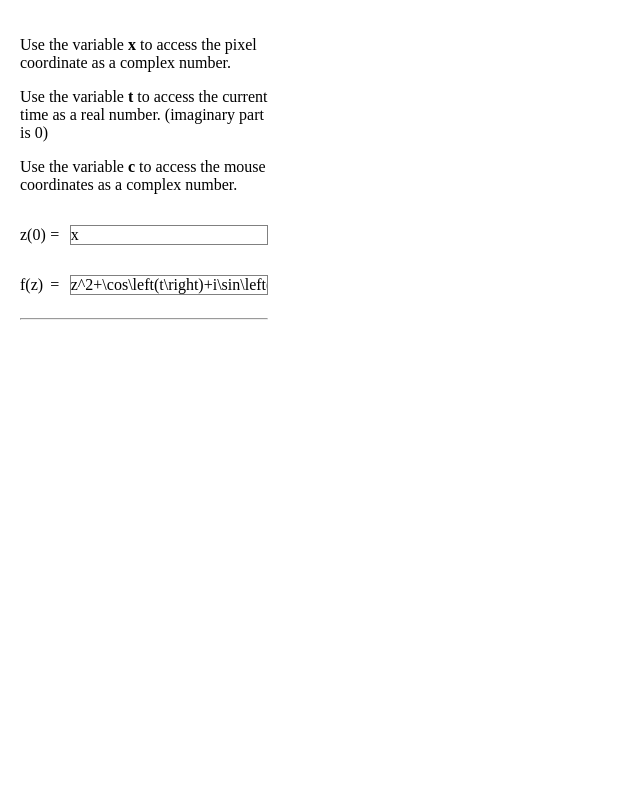
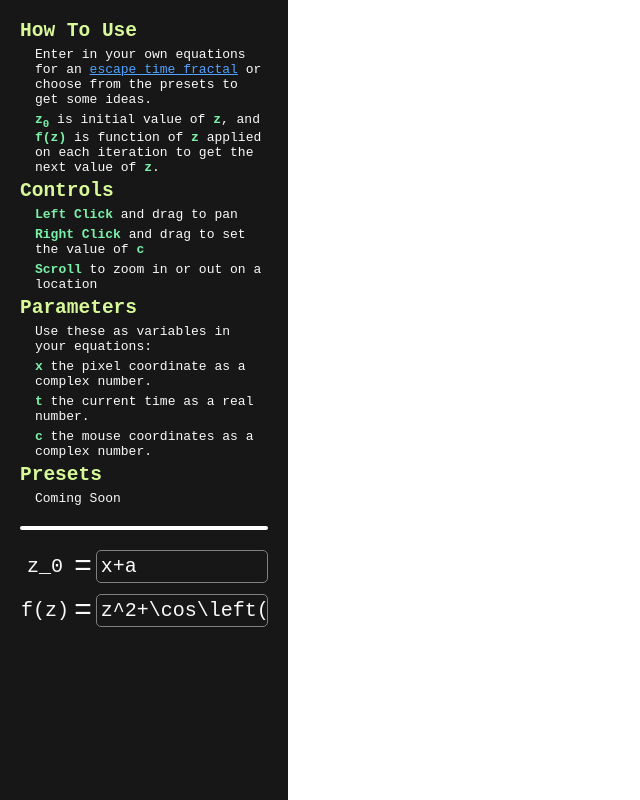
Before and after one commit to tvumcc/fractal-desmos, a website built with Vite: page index.html in a window 1280 px wide. Shown: the whole page, without its empty margins (0-640 px from the left). Built offline with nearby package versions, Linux system fonts and the light colour scheme.

Commit message:
gui overhaul

```diff
--- a/index.html
+++ b/index.html
@@ -3,41 +3,6 @@
   <head>
     <meta charset="UTF-8" />
     <title>Fractal Desmos</title>
-  </head>
-  <body>
-    <div class="main-container">
-      <div class="side-panel">
-        <p>Use the variable <b>x</b> to access the pixel coordinate as a complex number.</p>
-        <p>Use the variable <b>t</b> to access the current time as a real number. (imaginary part is 0)</p>
-        <p>Use the variable <b>c</b> to access the mouse coordinates as a complex number.</p>
-
-        <div class="entry">
-          <p class="equation-indicator">
-            z(0)
-          </p>
-          <p class="equals">=</p>
-          <p class="equation-entry">
-            <span id="z0">x</span>
-          </p>
-        </div>
-        <div class="entry">
-          <p class="equation-indicator">
-            f(z)
-          </p>
-          <p class="equals">=</p>
-          <p class="equation-entry">
-            <span id="fz">z^2+\cos\left(t\right)+i\sin\left(t\right)</span>
-          </p>
-        </div>
-
-        <hr>
-        <div id="var-sliders"></div>
-      </div>
-      <div class="fractal-canvas">
-        <canvas id="webgpu_canvas"></canvas>
-      </div>
-    </div>
-
     <link rel="stylesheet" href="./style.css"/>
     <link rel="stylesheet" href="./lib/mathquill.css"/>
     <script src="https://ajax.googleapis.com/ajax/libs/jquery/1.11.0/jquery.min.js"></script>
@@ -48,6 +13,9 @@
 
     let MQ = MathQuill.getInterface(2)
     let symbols = "alpha beta gamma delta epsilon zeta eta theta iota kappa lambda mu nu xi omikron pi rho sigma tau upsilon chi psi omega"
+    let math_fields = document.getElementsByClassName("latex");
+    for (let math_field of math_fields)
+      MQ.StaticMath(math_field)
 
     let z0_entry = MQ.MathField(document.getElementById("z0"), {
       supSubsRequireOperand: true,
@@ -56,10 +24,8 @@
         edit: function() {
           parse(z0_entry.latex(), equation_entry.latex())
           let math_fields = document.getElementsByClassName("latex");
-          for (let math_field of math_fields) {
+          for (let math_field of math_fields)
             MQ.StaticMath(math_field)
-            console.log(math_field.innerText)
-          }
         }
       }
     })
@@ -71,13 +37,74 @@
         edit: function() {
           parse(z0_entry.latex(), equation_entry.latex())
           let math_fields = document.getElementsByClassName("latex");
-          for (let math_field of math_fields) {
+          for (let math_field of math_fields)
             MQ.StaticMath(math_field)
-            console.log(math_field.innerText)
-          }
         }
       }
     })
     </script>
+  </head>
+  <body>
+    <div class="main-container">
+      <div class="side-panel">
+        <div id="info">
+          <h2>How To Use</h2>
+          <div id="how-to-use">
+            <p>
+              Enter in your own equations for an
+              <a href="https://en.wikipedia.org/wiki/Plotting_algorithms_for_the_Mandelbrot_set#Escape_time_algorithm">escape time fractal</a>
+              or choose from the presets
+              to get some ideas.
+            </p>
+            <p><b>z<sub>0</sub></b> is initial value of <b>z</b>, and <b>f(z)</b>
+              is function of <b>z</b> applied on each iteration to get the next value of <b>z</b>.
+            </p>
+          </div>
+          <h2>Controls</h2>
+          <div id="controls">
+            <p><b>Left Click</b> and drag to pan</p>
+            <p><b>Right Click</b> and drag to set the value of <b>c</b></p>
+            <p><b>Scroll</b> to zoom in or out on a location</p>
+          </div>
+          <h2>Parameters</h2>
+          <div id="parameters">
+            <p>Use these as variables in your equations:</p>
+            <p><b>x</b> the pixel coordinate as a complex number.</p>
+            <p><b>t</b> the current time as a real number.</p>
+            <p><b>c</b> the mouse coordinates as a complex number.</p>
+          </div>
+          <h2>Presets</h2>
+          <div id="presets">
+            <p>Coming Soon</p>
+          </div>
+
+          <hr>
+          <div class="entry">
+            <p class="equation-indicator">
+              <span class="latex">z_0</span>
+            </p>
+            <p class="equals">=</p>
+            <p class="formula-entry">
+              <span id="z0">x+a</span>
+            </p>
+          </div>
+          <div class="entry">
+            <p class="equation-indicator">
+              <span class="latex">f(z)</span>
+            </p>
+            <p class="equals">=</p>
+            <p class="formula-entry">
+              <span id="fz">z^2+\cos\left(t\right)+i\sin\left(t\right)</span>
+            </p>
+          </div>
+        </div>
+
+        <div id="var-sliders"></div>
+      </div>
+
+      <div class="fractal-canvas">
+        <canvas id="webgpu-canvas"></canvas>
+      </div>
+    </div>
   </body>
 </html>
--- a/src/app_state.ts
+++ b/src/app_state.ts
@@ -242,8 +242,8 @@ fn fs_main(@builtin(position) position: vec4f) -> @location(0) vec4f {
         for (let [k, v] of this.variables) {
             var_sliders?.insertAdjacentHTML("beforeend", `
             <div class="var-slider">
-                <p><span class="latex">${k}</span></p>
-                <div class="var-display" id="var-display-${k}">${v.real} + ${v.imag}i</div>
+                <p class="var-identifier"><span class="latex">${k}</span></p>
+                <p class="var-display" id="var-display-${k}">${v.real} + ${v.imag}i</p>
                 <p class="slider-label">Real</p>
                 <input type="range" id="${k}_real" value="${v.real}" min="-2" max="2" step="0.001">
                 <p class="slider-label">Imag</p>
--- a/src/main.ts
+++ b/src/main.ts
@@ -4,7 +4,7 @@ import {Lexer} from "./lexer.ts"
 import {Parser} from "./parser.ts"
 import {Renderer} from "./renderer.ts"
 
-let canvas = document.getElementById("webgpu_canvas") as HTMLCanvasElement
+let canvas = document.getElementById("webgpu-canvas") as HTMLCanvasElement
 canvas.width = canvas.clientWidth;
 canvas.height = canvas.clientHeight;
 window.addEventListener("resize", () => {
--- a/src/renderer.ts
+++ b/src/renderer.ts
@@ -31,6 +31,7 @@ export class Renderer {
             throw new Error("WebGPU Not Supported")
         }
 
+        try {
             let adapter = await navigator.gpu.requestAdapter() as GPUAdapter
             this.device = await adapter.requestDevice() as GPUDevice
             this.canvas_context = this.canvas.getContext("webgpu")
@@ -40,6 +41,10 @@ export class Renderer {
                 device: this.device,
                 format: this.canvas_texture_format
             })
+        } catch {
+            alert("WebGPU is not supported in this browser.")
+            throw new Error("WebGPU is not supported in this browser.")
+        }
     }
 
     init_vertex_buffer() {
--- a/style.css
+++ b/style.css
@@ -1,59 +1,122 @@
 .main-container {
-    margin: 0;
-    padding: 0;
     display: flex;
     width: 100%;
     height: 100%;
 }
 
 .side-panel {
-    margin: 0;
+    flex: 1;
     padding: 20px;
-    flex: 1;
+    display: flex;
+    flex-direction: column;
+    background-color: #171717;
+}
+
+#info {
+}
+
+#var-sliders {
     overflow: auto;
+    scrollbar-width:thin;
+    scrollbar-color: gray #171717;
 }
 
 .fractal-canvas {
-    margin: 0;
-    padding: 0;
     flex: 4;
 }
 
+hr {
+    margin-top: 20px;
+    margin-bottom: 20px;
+    border: 2px solid white;
+    border-radius: 3px;
+}
+
+h2 {
+    color: #d8f999;
+    font-family: monospace;
+    margin: 0px;
+}
+
+p {
+    color: #fafafa;
+    font-family: monospace;
+    font-size: 13px;
+    margin-top: 5px;
+    margin-bottom: 5px;
+    margin-left: 15px;
+}
+
+b {
+    color: #7bf1a8;
+    font-size: 154x;
+}
+
+a {
+    color: #51a2ff;
+}
+
+canvas {
+    width: 100%;
+    height: 100%;
+}
+
+html,body {
+    margin: 0;
+    padding: 0;
+    overflow: hidden;
+    width: 100%;
+    height: 100%;
+}
+
+/* Side Panel Elements */
 .equals {
     text-align: center;
+    font-size: 30px;
+    margin: 0;
 }
 
 .entry {
     display: grid;
-    grid-template-columns: 20px 1.5fr 10fr;
+    grid-template-columns: 50px 1.5fr 10fr;
     align-items: center;
-    font-size: 16px;
+    font-size: 20px;
     padding: 0px;
-    margin: 0px;
+    margin-top: 10px;
+    margin-bottom: 10px;
 }
 
-.equation-entry {
+.formula-entry {
     overflow: hidden;
     border: 1px gray solid;
-    padding: 0px;
+    border-radius: 5px;
+    padding: 4px;
     margin: 0px;
+    font-size: 20px;
 }
 
 .equation-indicator {
     text-align: center;
     align-items: center;
     margin: 0px;
+    font-size: 20px;
 }
 
-.var-sliders {
+#z0, #fz {
+    border: 0px;
+    width: 100%;
 }
+
+/* User Variable Slider Elements */
 
 .var-slider {
     display: grid;
     grid-template-columns: 50px 5fr;
-    border: 1px gray solid;
-    padding: 6px;
-    margin: 10px;
+    border: 3px gray solid;
+    border-radius: 10px;
+    padding: 10px;
+    margin-bottom: 10px;
+    margin-top: 10px;
     align-items: center;
 }
 
@@ -62,32 +125,20 @@
     font-size: 20px;
 }
 
+.var-identifier {
+    text-align: center;
+    align-items: center;
+    font-size: 20px;
+    margin: 0px;
+}
+
 .latex {
-    width: 50px;
+    width: 100%;
+    text-align: center;
     overflow: hidden;
-    text-align: center;
 }
 
 .slider-label {
     margin: 0px;
+    text-align: center;
 }
-
-
-#z0,#fz {
-    border: 0px;
-    width: 100%;
-}
-
-canvas {
-    width: 100%;
-    height: 100%;
-}
-
-html,
-body {
-    margin: 0;
-    padding: 0;
-    overflow: hidden;
-    width: 100%;
-    height: 100%;
-}
```
Also changed, not shown: lib/mathquill.css. Lines whose indentation alone changed are shown as unchanged.
